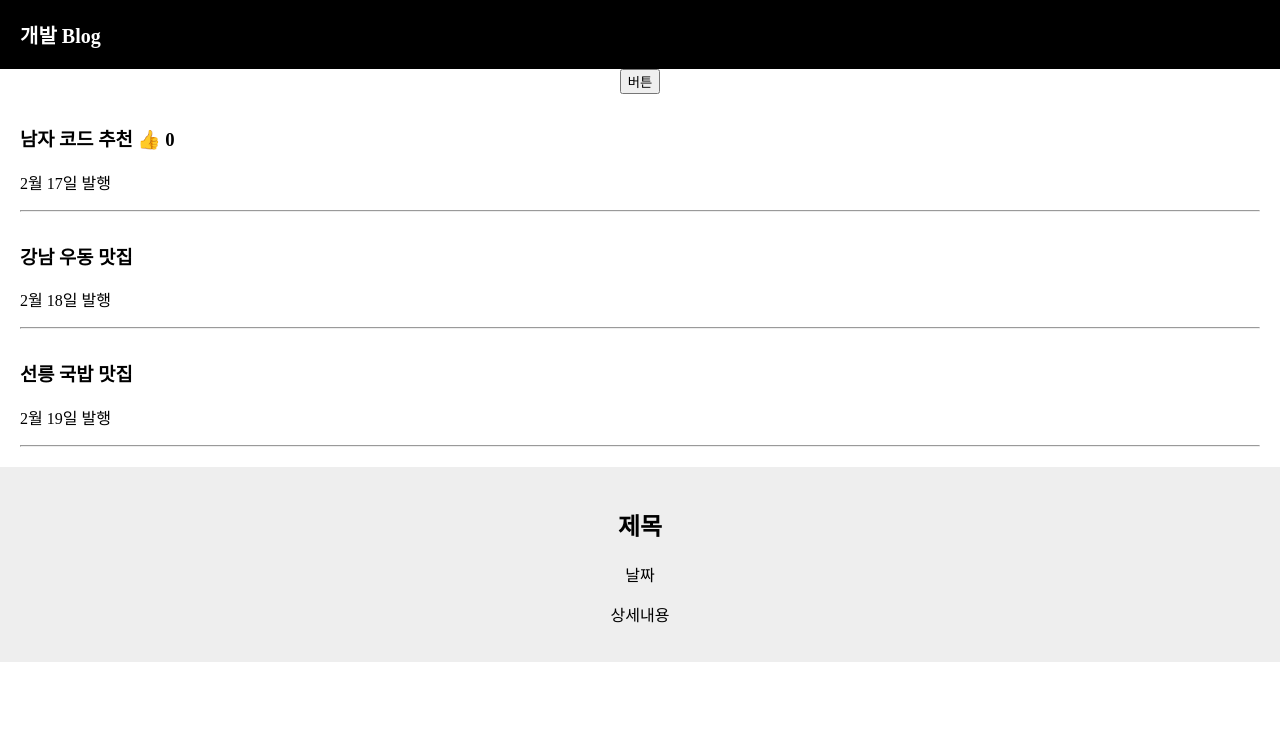
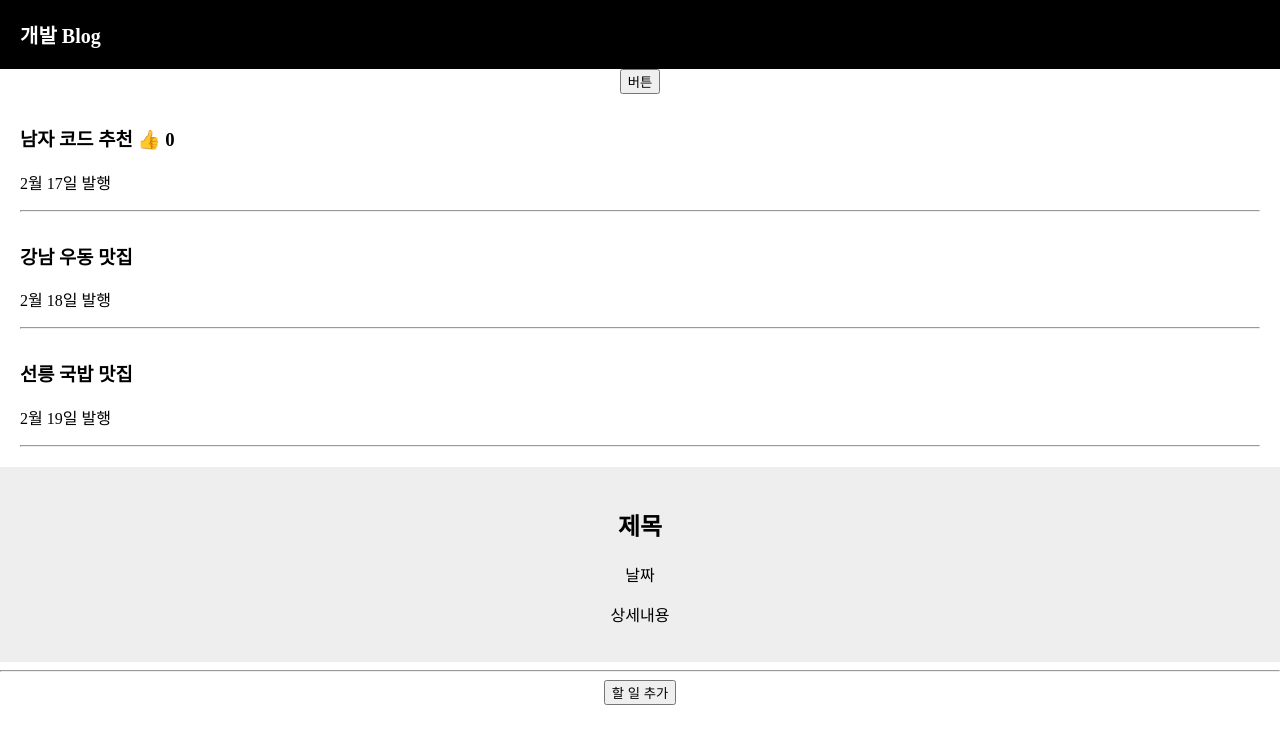
Before and after one commit to teddyhong182/blog-react-sample, a React (Create React App) app: page / in a window 1280 px wide. Shown: the top 744 px of the page. Built offline with nearby package versions, Linux system fonts and the light colour scheme.

Commit message:
TODO 추가

```diff
--- a/src/App.js
+++ b/src/App.js
@@ -2,8 +2,10 @@
 import {useState} from "react";
 import logo from './logo.svg';
 import './App.css';
+import TodoList from "./TodoList";
+import {Todo} from "./Todo";
+function App() {
 
-function App() {
 
   let [글제목, 글제목변경] = useState(['남자 코드 추천', '강남 우동 맛집', '선릉 국밥 맛집']);
 
@@ -46,6 +48,10 @@ function App() {
 
       <Modal />
 
+      <hr />
+      <div className="App">
+        <TodoList />
+      </div>
     </div>
   );
 }
--- /dev/null
+++ b/src/Todo.js
@@ -0,0 +1,5 @@
+import React from 'react';
+
+export function Todo({title}) {
+  return <div>{title}</div>;
+}
--- /dev/null
+++ b/src/TodoList.js
@@ -0,0 +1,19 @@
+import React, {useState} from 'react';
+
+export default function TodoList() {
+  const [todos, setTodos] = useState([]);
+  const onClick = () => {
+    import('./Todo.js').then(({Todo}) => {
+      const position = todos.length + 1;
+      const newTodo = <Todo key={position} title={`할 일 ${position}`}/>;
+      setTodos([...todos, newTodo]);
+    });
+  };
+  return (
+    <div>
+      <button onClick={onClick}>할 일 추가</button>
+      {todos}
+    </div>
+  );
+
+}
```
